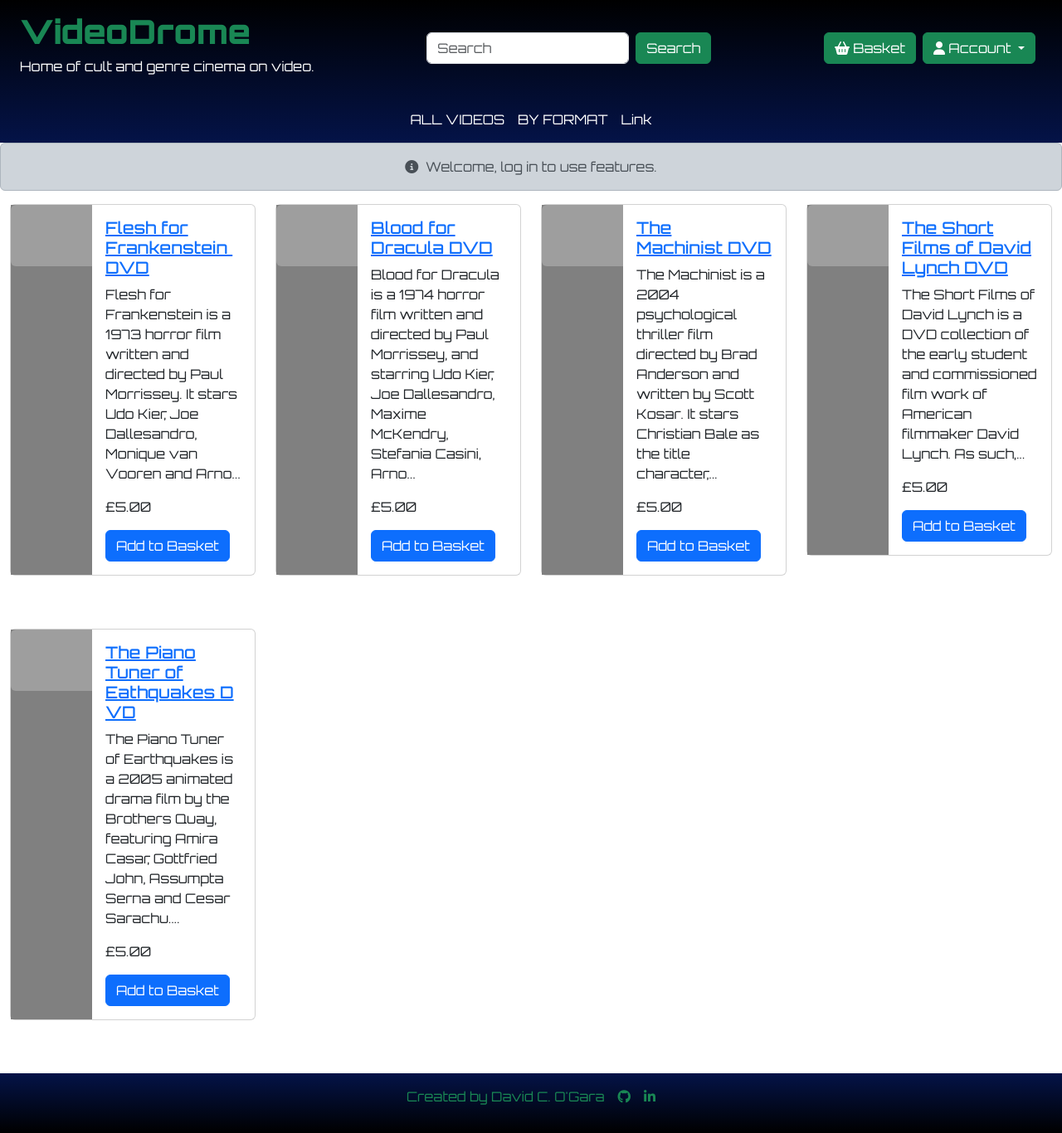
After one commit to 0davidog/CI_PP5_VideoDrome, a Django app: page /videos/ in a window 1280 px wide. The commit adds this page. Shown: the whole page at 83% size. Run offline with Django 5.2, Linux system fonts and the light colour scheme; data comes from the database, SQL or seed files in the repository; both versions use the stored data as it was after the commit; some libraries are stand-ins or nearby versions; grey boxes are pictures that could not be loaded.

Commit message:
Add view and template to display all videos

```diff
--- a/static/css/style.css
+++ b/static/css/style.css
@@ -3,7 +3,7 @@ body {
     color: #041348;
     font-family: "Orbitron", sans-serif;
     font-optical-sizing: auto;
-    font-weight: 600;
+    font-weight: 400;
     font-style: normal;
     font-size: 1rem;
 }
@@ -87,3 +87,7 @@ a:hover {
 .btn-success:hover {
     transform: scale(1.1);
 }
+
+.image-container {
+    background-color: grey;
+}
--- a/templates/base.html
+++ b/templates/base.html
@@ -1,6 +1,7 @@
 {% load static %}
 
 {% url 'home' as home_url %}
+{% url 'video' as video_url %}
 {% url 'account_login' as login_url %}
 {% url 'account_signup' as signup_url %}
 {% url 'account_logout' as logout_url %}
@@ -86,10 +87,10 @@
           <div class="mx-auto">
             <ul class="navbar-nav">
               <li class="nav-item">
-                <a class="nav-link nav-link-white" aria-current="page" href="#">Link</a>
+                <a class="nav-link nav-link-white" aria-current="page" href="{% url 'videos' %}">ALL VIDEOS</a>
               </li>
               <li class="nav-item">
-                <a class="nav-link nav-link-white" aria-current="page" href="#">Link</a>
+                <a class="nav-link nav-link-white" aria-current="page" href="#">BY FORMAT</a>
               </li>
               <li class="nav-item">
                 <a class="nav-link nav-link-white" aria-current="page" href="#">Link</a>
--- a/videodrome/urls.py
+++ b/videodrome/urls.py
@@ -21,4 +21,5 @@ urlpatterns = [
     path('accounts/', include('allauth.urls')),
     path('admin/', admin.site.urls),
     path('', include('main.urls')),
+    path('videos/', include('videos.urls')),
 ]
--- a/videos/models.py
+++ b/videos/models.py
@@ -58,7 +58,7 @@ class Video(models.Model):
     price = models.DecimalField(default=0.0, null=False, max_digits=4, decimal_places=2)
     cover = models.ImageField(null=True, blank=True)
     cover_url = models.URLField(max_length=1024, null=True, blank=True)
-    overview = models.TextField(max_length=500, blank=True)
+    overview = models.TextField(blank=True)
     release_year = models.DecimalField(max_digits=4, decimal_places=0, blank=True)
     aspect_ratio = models.CharField(max_length=250, blank=True)
     feature_length = models.CharField(max_length=250, blank=True)
@@ -76,3 +76,12 @@ class Video(models.Model):
 
     def __str__(self):
         return f'{self.title} {self.release_year} {self.format}'
+
+    def excerpt(self, num_words=25):
+        # Split the text into words
+        words = self.overview.split()
+
+        # Get the partial text containing only the specified number of words
+        excerpt = ' '.join(words[:num_words])
+
+        return excerpt
--- /dev/null
+++ b/videos/templates/videos/videos.html
@@ -0,0 +1,29 @@
+{% extends "base.html" %}
+{% load static %}
+
+
+{% block content %}
+    <div class="container-fluid">
+        <div class="row">
+            {% for video in videos %}
+            <div class="col-3 mb-5">
+                <div class="card mb-3" style="max-width: 540px;">
+                    <div class="row g-0">
+                      <div class="col-md-4 image-container">
+                        <img src="..." class="img-fluid rounded-start" alt="...">
+                      </div>
+                      <div class="col-md-8">
+                        <div class="card-body">
+                          <h5 class="card-title"><a href="#" class="video-link">{{ video.title }}&nbsp;{{ video.format }}</a></h5>
+                          <p class="card-text">{{ video.excerpt }}...</p>
+                          <p>£{{ video.price}}</p>
+                          <a href="#" class="btn btn-primary">Add to Basket</a>
+                        </div>
+                      </div>
+                    </div>
+                </div>
+            </div>
+            {% endfor %}
+        </div>
+    </div>
+{% endblock %}
--- /dev/null
+++ b/videos/urls.py
@@ -0,0 +1,6 @@
+from django.urls import path
+from . import views
+
+urlpatterns = [
+    path('', views.all_videos, name='videos')
+]
--- a/videos/views.py
+++ b/videos/views.py
@@ -1,3 +1,15 @@
 from django.shortcuts import render
+from .models import Video
 
 # Create your views here.
+
+def all_videos(request):
+    """ A view to show all products, including sorting and search queries """
+
+    videos = Video.objects.all()
+
+    context = {
+        'videos': videos,
+    }
+
+    return render(request, 'videos/videos.html', context)
```
Also changed, not shown: db.sqlite3, videos/migrations/0006_alter_video_overview.py (added).
